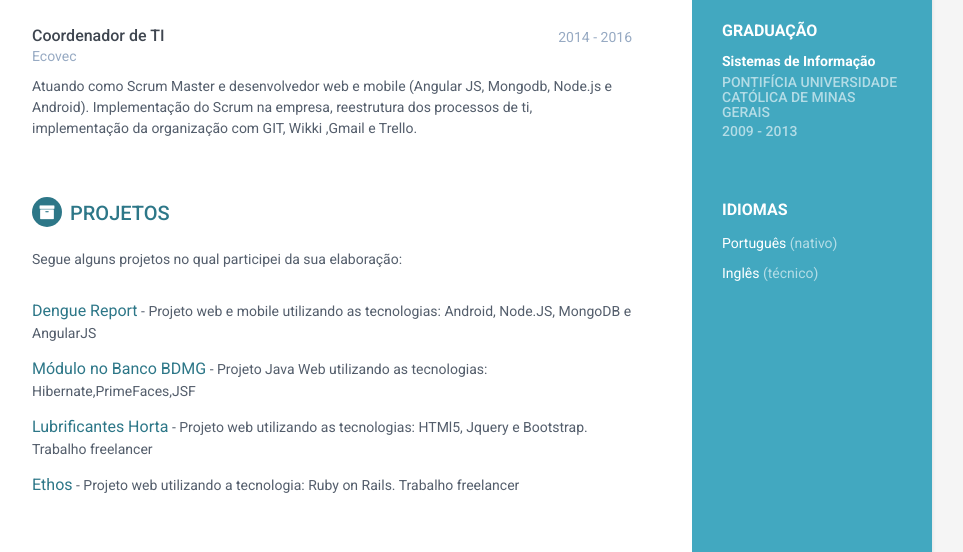
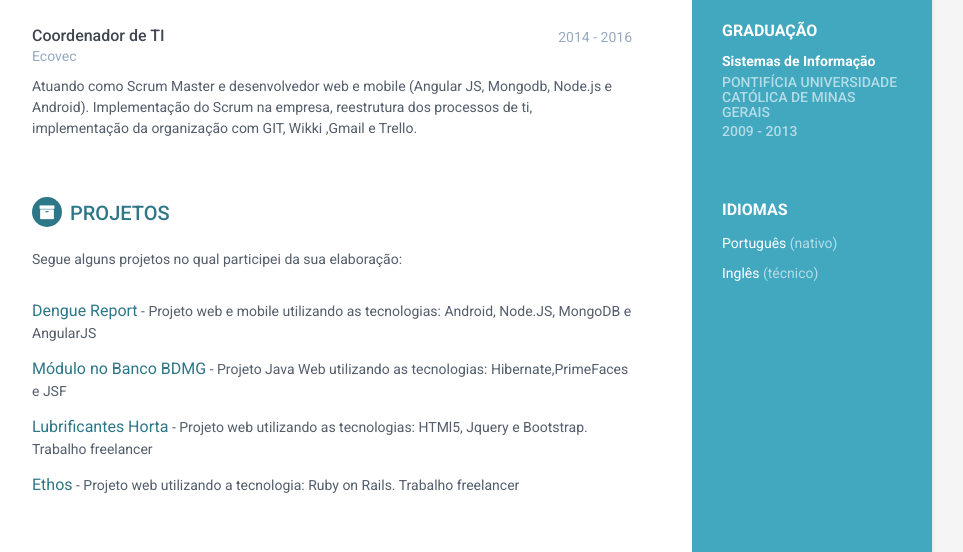
Before and after one commit to tikovs/tikovs_page, a plain HTML site: page index.html in a window 1280 px wide. Shown: the part 492-1044 px from the top of the page, without its empty margins (188-1151 px from the left). Drawn offline with Linux system fonts and the light colour scheme.

Commit message:
Create index.html

```diff
--- a/index.html
+++ b/index.html
@@ -125,7 +125,7 @@
                 </div><!--//item-->
                 <div class="item">
                     <span class="project-title"><a href="https://www.bdmg.mg.gov.br/Paginas/Home.aspx" target="_blank">Módulo no Banco BDMG</a></span> -
-                    <span class="project-tagline">Projeto Java Web utilizando as tecnologias: Hibernate,PrimeFaces,JSF </span>
+                    <span class="project-tagline">Projeto Java Web utilizando as tecnologias: Hibernate,PrimeFaces e JSF </span>
                 </div><!--//item-->
                 <div class="item">
                     <span class="project-title"><a href="http://www.lubrificanteshorta.com.br" target="_blank">Lubrificantes Horta</a></span> - <span class="project-tagline">Projeto web utilizando as tecnologias: HTMl5, Jquery e Bootstrap. Trabalho freelancer</span>
```
